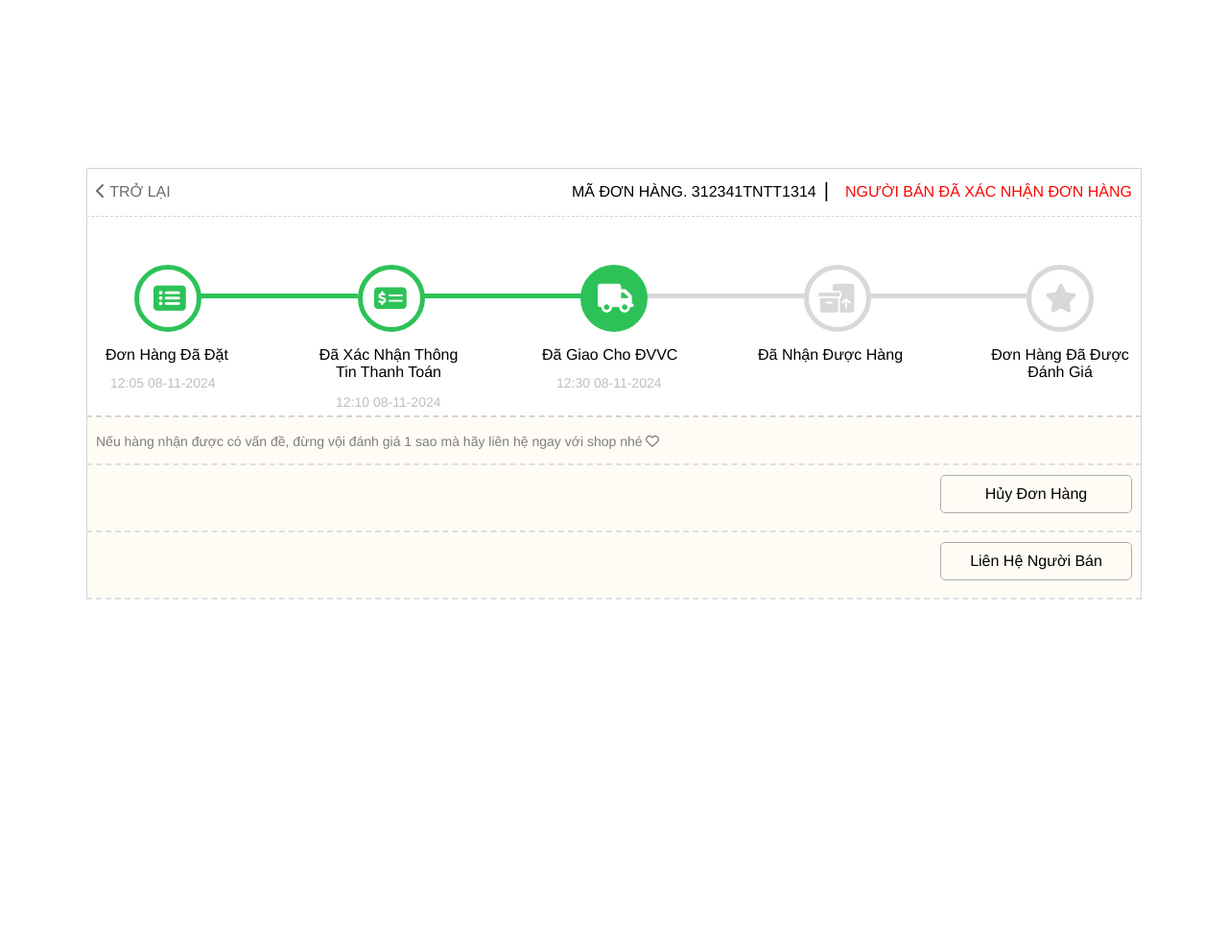
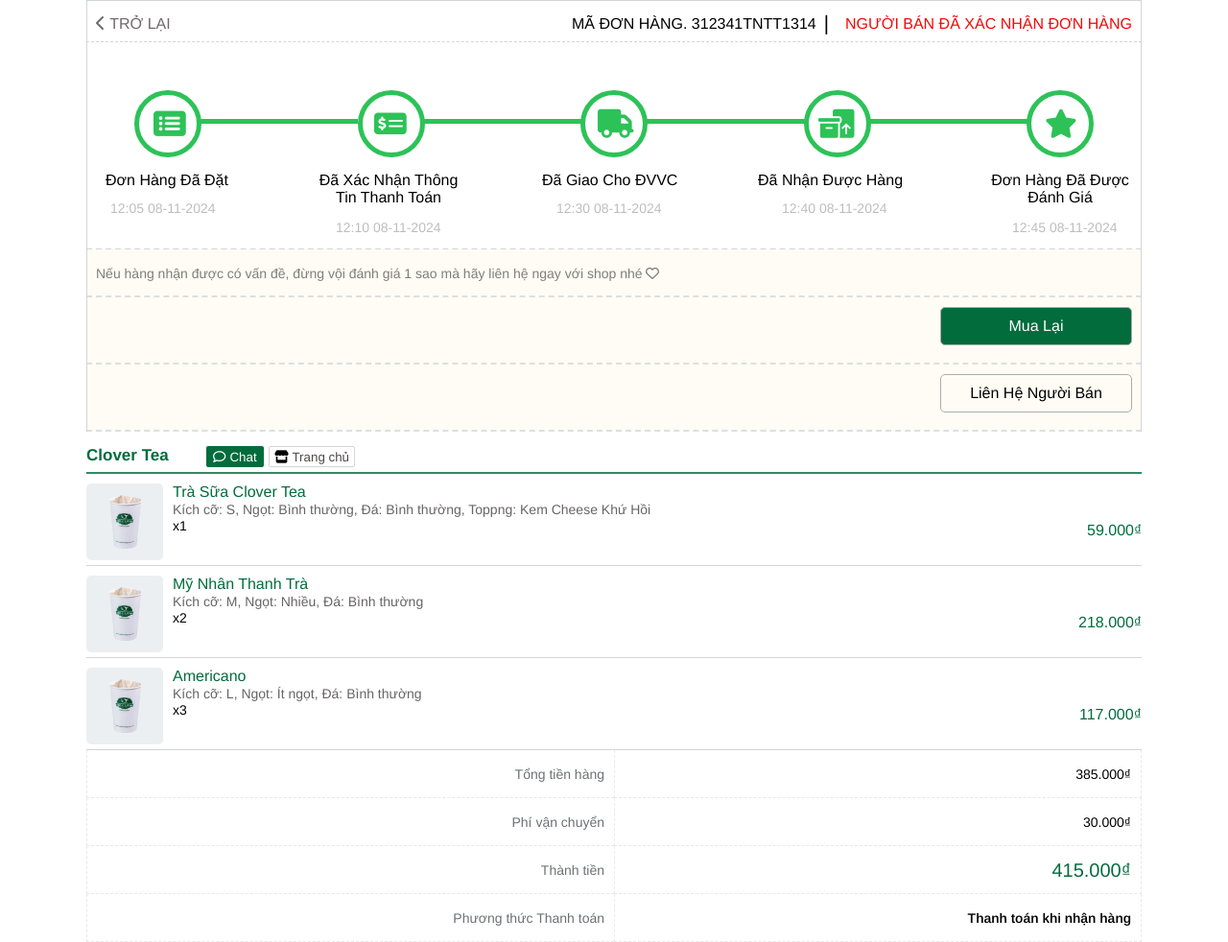
Before and after one commit to CuongNguyen-0712/web_bantrasua, a PHP site: page /pages/user/proccess.html in a window 1280 px wide. Shown: the whole page at 96% size. Before the commit the page ends 625 px from the top, so only its background shows below. Run offline with PHP 8.4, Linux system fonts and the light colour scheme.

Commit message:
update proccess

```diff
--- a/assets/styles/user/address.css
+++ b/assets/styles/user/address.css
@@ -99,6 +99,7 @@
 .address-form__location-content{
     margin-left: 20px;
     color:rgba(0, 0, 0, 0.5);
+    font-size: 10px;
 }
 
 .address-form__form-separate{
--- a/assets/styles/user/process.css
+++ b/assets/styles/user/process.css
@@ -9,11 +9,10 @@
     height: 100%;
     display: flex;
     justify-content: center;
-    align-items: center;
     font-family: "my-font", sans-serif;
 }
 
-.proccess-form{
+.proccess-form-1{
     width: 1100px;
     height: 450px;
     display: flex;
@@ -50,7 +49,7 @@
 
 .proccess-form__headeing-item--separate{
     position: absolute;
-    bottom: 15px;
+    bottom: 7px;
     right: 310px;
     font-size: 20px;
 }
@@ -61,7 +60,7 @@
 
 .proccess-form__proccess{
     width: 1100px;
-    height: 150px;
+    height: 200px;
     display: flex;
     flex-direction: column;
     align-items: center;
@@ -82,10 +81,6 @@
     background-color: rgb(45, 194, 88);
 }
 
-.proccess-form__item-line--uncomplete{
-    background-color: #dad7d7;
-}
-
 .proccess-form__proccess-item-circle{
     width: 1000px;
     display: flex;
@@ -100,14 +95,6 @@
     height: 70px;
     border: 5px solid rgb(45, 194, 88);
     border-radius: 50%;
-}
-
-.proccess-form__proccess-item-circle--transport{
-    background-color: rgb(45, 194, 88);
-}
-
-.proccess-form__item-circle--uncomplete{
-    border-color: #dad7d7;
 }
 
 .proccess-form__proccess-item-icons{
@@ -138,21 +125,21 @@
     position: absolute;
     right: 490px;
     font-size: 30px;
-    color: #fff;
+    color: rgb(45, 194, 88);
 }
 
 .proccess-form__proccess-item-icon--received{
     position: absolute;
     right: 260px;
     font-size: 30px;
-    color: #dad7d7;
+    color: rgb(45, 194, 88);
 }
 
 .proccess-form__proccess-item-icon--rated{
     position: absolute;
     right: 27px;
     font-size: 30px;
-    color: #dad7d7;
+    color: rgb(45, 194, 88);
 }
 
 .proccess-form__proccess-item-details{
@@ -214,10 +201,23 @@
     left: 235px;
 }
 
-.proccess-form__proccess-item-date--rated{
+.proccess-form__proccess-item-date--transport{
     position: absolute;
     top: 20px;
     left: 465px;
+}
+
+.proccess-form__proccess-item-date--received{
+    position: absolute;
+    top: 20px;
+    left: 700px;
+}
+
+.proccess-form__proccess-item-date--rated{
+    width: 150px;
+    position: absolute;
+    top: 40px;
+    left: 940px;
 }
 
 .proccess-form__another-box{
@@ -254,3 +254,147 @@
     border-radius: 5px;
     cursor: pointer;
 }
+
+.proccess-form__common-btn--buy{
+    color: #fff;
+    background-color: rgb(2, 108, 61);
+}
+
+.proccess-form__common-btn--buy:hover{
+    opacity: 0.5;
+}
+
+.proccess-form-2{
+    width: 1100px;
+    margin-top: 15px;
+}
+
+.proccess-header{
+    display: flex;
+    justify-content: space-between;
+    padding-bottom: 5px;
+    border-bottom: 2px solid rgba(2, 108, 61, 0.8);
+}
+
+.proccess-header__heading{
+    width: 280px;
+    display: flex;
+    justify-content: space-between;
+    gap: 5px;
+}
+.proccess-header__heading-item{
+    color: rgb(2, 108, 61);
+    font-size: 17px;
+    font-weight: 700;
+    flex: 1;
+}
+
+.proccess-header__heading-btn-chat{
+    width: 60px;
+    height: 22px;
+    background-color: rgb(2, 108, 61);
+    color: #fff;
+    border: none;
+    border-radius: 2px;
+}
+
+.proccess-header__heading-btn-shop{
+    width: 90px;
+    background-color: #fff;
+    border: 1px solid rgb(210, 213, 215);
+    border-radius: 2px;
+}
+
+.proccess-header__heading-btn-content{
+    text-decoration: none;
+    color:#4f4949 ;
+}
+
+.order-form__item{
+    display: flex;
+    margin-top: 10px;
+    padding-bottom: 5px;
+    position: relative;
+    border-bottom: 1px solid rgb(210, 213, 215);
+
+}
+
+.order-form__item-image{
+    display: flex;
+    justify-content: center;
+    align-items: center;
+    width: 80px;
+    height: 80px;
+    background-color: rgba(236, 239, 241, 1);
+    border-radius: 5px;
+    cursor: pointer;
+}
+
+.order-form__item-img{
+    width: 70%;
+    height: 70%;
+}
+
+.order-form__content{
+    width: 550px;
+    margin-left: 10px;
+}
+
+.order-form__title{
+    color: rgb(2, 108, 61);
+    font-size: 16px;
+    font-weight: 400;
+}
+
+.order-form__describ{
+    font-size: 14px;
+    color: #676464;
+}
+
+p{
+    font-size: 14px;
+}
+
+.order-form__cost{
+    position: absolute;
+    right: 0;
+    top: 40px;
+    color:rgb(2, 108, 61);
+}
+
+.detail-form{
+    width: 1100px;
+    height: 200px;
+    display: flex;
+    justify-content: flex-end;
+    align-items: center;
+}
+
+.detail-form__form{
+    flex: 1;
+    list-style: none;
+    text-align: end;
+    font-size: 14px;
+}
+
+.detail-form__form-item{
+    height: 50px;
+    padding-right: 10px;
+    line-height: 50px;
+    border: 1px dashed rgb(232, 232, 233);
+    border-top: none;
+}
+
+.detail-form__form-item--content{
+    color: rgb(109, 113, 115);
+    border-right: none;
+}
+
+.detail-form__form-item-cost{
+    color: rgb(2, 108, 61);
+    font-size: 20px;
+}
+
+.detail-form__form-item--pay{
+    font-weight: 600;
+}
--- a/pages/user/proccess.html
+++ b/pages/user/proccess.html
@@ -11,8 +11,7 @@
 </head>
 <body>
 
-    <div class="proccess-form">
-
+    <div class="proccess-form-1">
         <!-- Header -->
         <header class="proccess-form__header">
             <ul>
@@ -35,16 +34,16 @@
             <div class="proccess-form__proccess-item-line">
                 <div class="proccess-form__item-line"></div>
                 <div class="proccess-form__item-line"></div>
-                <div class="proccess-form__item-line proccess-form__item-line--uncomplete"></div>
-                <div class="proccess-form__item-line proccess-form__item-line--uncomplete"></div>
+                <div class="proccess-form__item-line"></div>
+                <div class="proccess-form__item-line"></div>
             </div>
 
             <div class="proccess-form__proccess-item-circle">
                 <div class="proccess-form__item-circle"></div>
                 <div class="proccess-form__item-circle"></div>
-                <div class="proccess-form__item-circle proccess-form__proccess-item-circle--transport"></div>
-                <div class="proccess-form__item-circle proccess-form__item-circle--uncomplete"></div>
-                <div class="proccess-form__item-circle proccess-form__item-circle--uncomplete"></div>
+                <div class="proccess-form__item-circle"></div>
+                <div class="proccess-form__item-circle"></div>
+                <div class="proccess-form__item-circle"></div>
             </div>
 
             <div class="proccess-form__proccess-item-icons">
@@ -66,7 +65,9 @@
             <div class="proccess-form__proccess-item-time">
                 <div class="proccess-form__proccess-item-date--ordered">12:05&nbsp;08-11-2024</div>
                 <div class="proccess-form__proccess-item-date--confirm">12:10&nbsp;08-11-2024</div>
-                <div class="proccess-form__proccess-item-date--rated">12:30&nbsp;08-11-2024</div>
+                <div class="proccess-form__proccess-item-date--transport">12:30&nbsp;08-11-2024</div>
+                <div class="proccess-form__proccess-item-date--received">12:40&nbsp;08-11-2024</div>
+                <div class="proccess-form__proccess-item-date--rated">12:45&nbsp;08-11-2024</div>
             </div>
         </div>
 
@@ -80,7 +81,7 @@
             </div>
 
             <div class="proccess-form__common">
-                <button class="proccess-form__common-btn">Hủy Đơn Hàng</button>
+                <button class="proccess-form__common-btn proccess-form__common-btn--buy">Mua Lại</button>
             </div>
 
             <div class="proccess-form__common">
@@ -88,5 +89,87 @@
             </div>
         </div>
     </div>
+
+    <div class="proccess-form-2">
+        <header class="proccess-header">
+            <div class="proccess-header__heading">
+                <span class="proccess-header__heading-item">Clover Tea</span>
+                <button class="proccess-header__heading-btn-chat">
+                    <i class="fa-regular fa-comment"></i>
+                    Chat
+                </button>
+
+                <button class="proccess-header__heading-btn-shop">
+                    <i class="fa-solid fa-store"></i>
+                    <a href="" class="proccess-header__heading-btn-content">Trang chủ </a>
+                </button>
+            </div>
+        </header>
+    </div>
+
+    <div class="order-form">
+        <div class="order-form__item">
+            <div class="order-form__item-image">
+                <img src="/assets/img/milk.png" alt=">Trà Sữa Clover Tea" class="order-form__item-img">
+            </div>
+
+            <div class="order-form__content">
+                <h5 class="order-form__title">Trà Sữa Clover Tea</h5>
+                <span class="order-form__describ">Kích cỡ: S, Ngọt: Bình thường, Đá: Bình thường, Toppng: Kem Cheese Khứ Hồi</span>
+                <p>x1</p>
+            </div>
+
+            <div class="order-form__cost">59.000&#8363</div>
+        </div>
+    </div>
+
+    <div class="order-form">
+        <div class="order-form__item">
+            <div class="order-form__item-image">
+                <img src="/assets/img/milk.png" alt=">Trà Sữa Clover Tea" class="order-form__item-img">
+            </div>
+
+            <div class="order-form__content">
+                <h5 class="order-form__title">Mỹ Nhân Thanh Trà</h5>
+                <span class="order-form__describ">Kích cỡ: M, Ngọt: Nhiều, Đá: Bình thường</span>
+                <p>x2</p>
+            </div>
+
+            <div class="order-form__cost">218.000&#8363</div>
+        </div>
+    </div>
+
+    <div class="order-form">
+        <div class="order-form__item">
+            <div class="order-form__item-image">
+                <img src="/assets/img/milk.png" alt=">Trà Sữa Clover Tea" class="order-form__item-img">
+            </div>
+
+            <div class="order-form__content">
+                <h5 class="order-form__title">Americano</h5>
+                <span class="order-form__describ">Kích cỡ: L, Ngọt: Ít ngọt, Đá: Bình thường</span>
+                <p>x3</p>
+            </div>
+
+            <div class="order-form__cost">117.000&#8363</div>
+        </div>
+    </div>
+
+    <div class="detail-form">
+        <ul class="detail-form__form">
+            <li class="detail-form__form-item detail-form__form-item--content">Tổng tiền hàng</li>
+            <li class="detail-form__form-item detail-form__form-item--content">Phí vận chuyển</li>
+            <li class="detail-form__form-item detail-form__form-item--content">Thành tiền</li>
+            <li class="detail-form__form-item detail-form__form-item--content">Phương thức Thanh toán</li>
+
+        </ul>
+
+        <ul class="detail-form__form">
+            <li class="detail-form__form-item">385.000&#8363</li>
+            <li class="detail-form__form-item">30.000&#8363</li>
+            <li class="detail-form__form-item detail-form__form-item-cost">415.000&#8363</li>
+            <li class="detail-form__form-item detail-form__form-item--pay">Thanh toán khi nhận hàng</li>
+        </ul>
+    </div>
 </body>
 </html>
--- a/pages/user/tea.html
+++ b/pages/user/tea.html
@@ -4,6 +4,7 @@
   <meta charset="UTF-8">
   <meta name="viewport" content="width=device-width, initial-scale=1.0">
   <link rel="stylesheet" href="/assets/styles/user/product.css">
+  <link rel="stylesheet" href="/assets/styles/style.css">
   <link rel="stylesheet" href="/assets/icon/fontawesome-free-6.6.0-web/fontawesome-free-6.6.0-web/css/all.min.css">
   <link href="https://fonts.googleapis.com/css2?family=Arimo:ital,wght@0,400..700;1,400..700&family=Roboto:wght@300;400;500;700&display=swap" rel="stylesheet">
   <link rel="icon" href="/assets/img/logo.png">
```
Also changed, not shown: assets/handle/user/payment.js (added, +11 -0 lines), assets/styles/user/cart&payment.css (+109 -1 lines), assets/styles/user/product.css (+1 -6 lines), pages/user/cart&payment.html (+37 -4 lines).
